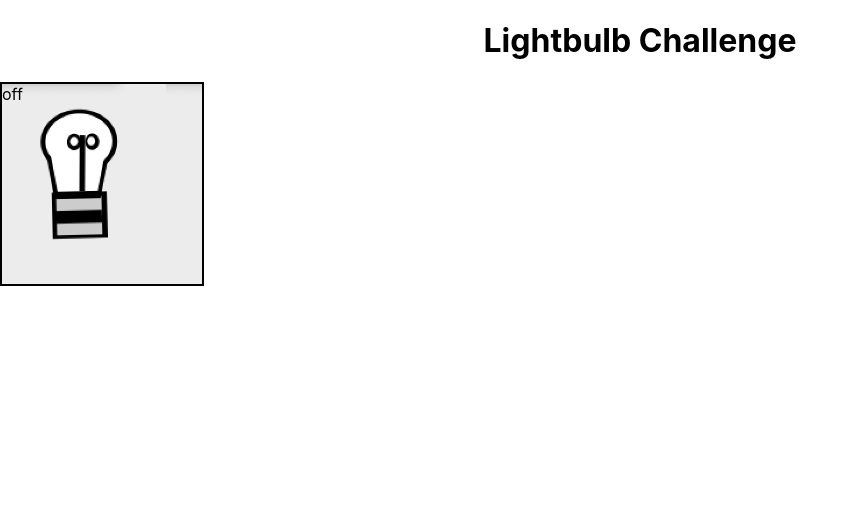
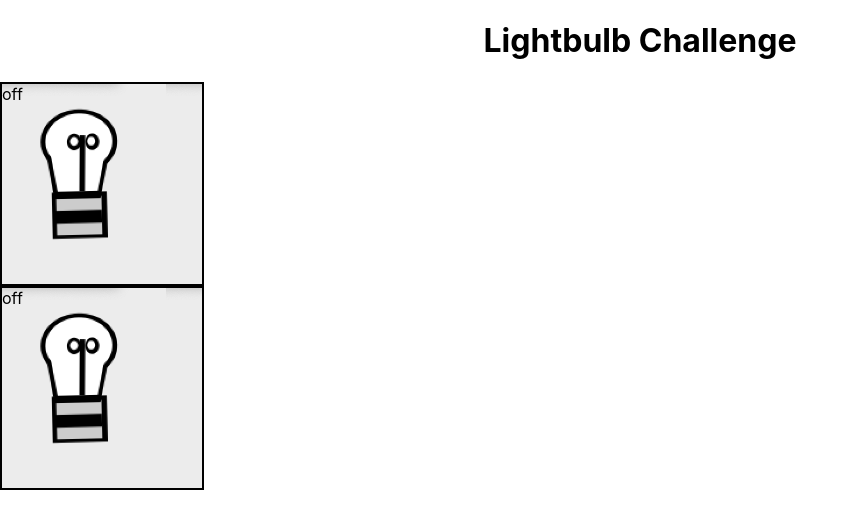
Before and after one commit to learn-academy-2022-hotel/lightbulb-nvencer98, a React (Create React App) app: page / in a window 1280 px wide. Shown: the top 528 px of the page, without its empty margins (0-859 px from the left). Built offline with nearby package versions, Linux system fonts and the light colour scheme; the HTML template or start-up script is replaced by a standard one.

Commit message:
added another component call to app js for lightswitch, in order to creat anohter box that works independently

```diff
--- a/src/App.js
+++ b/src/App.js
@@ -8,6 +8,7 @@ const App = () => {
     <>
       <h1>Lightbulb Challenge</h1>
       <LightSwitch/>
+      <LightSwitch/>
     </>
   )
 }
```
